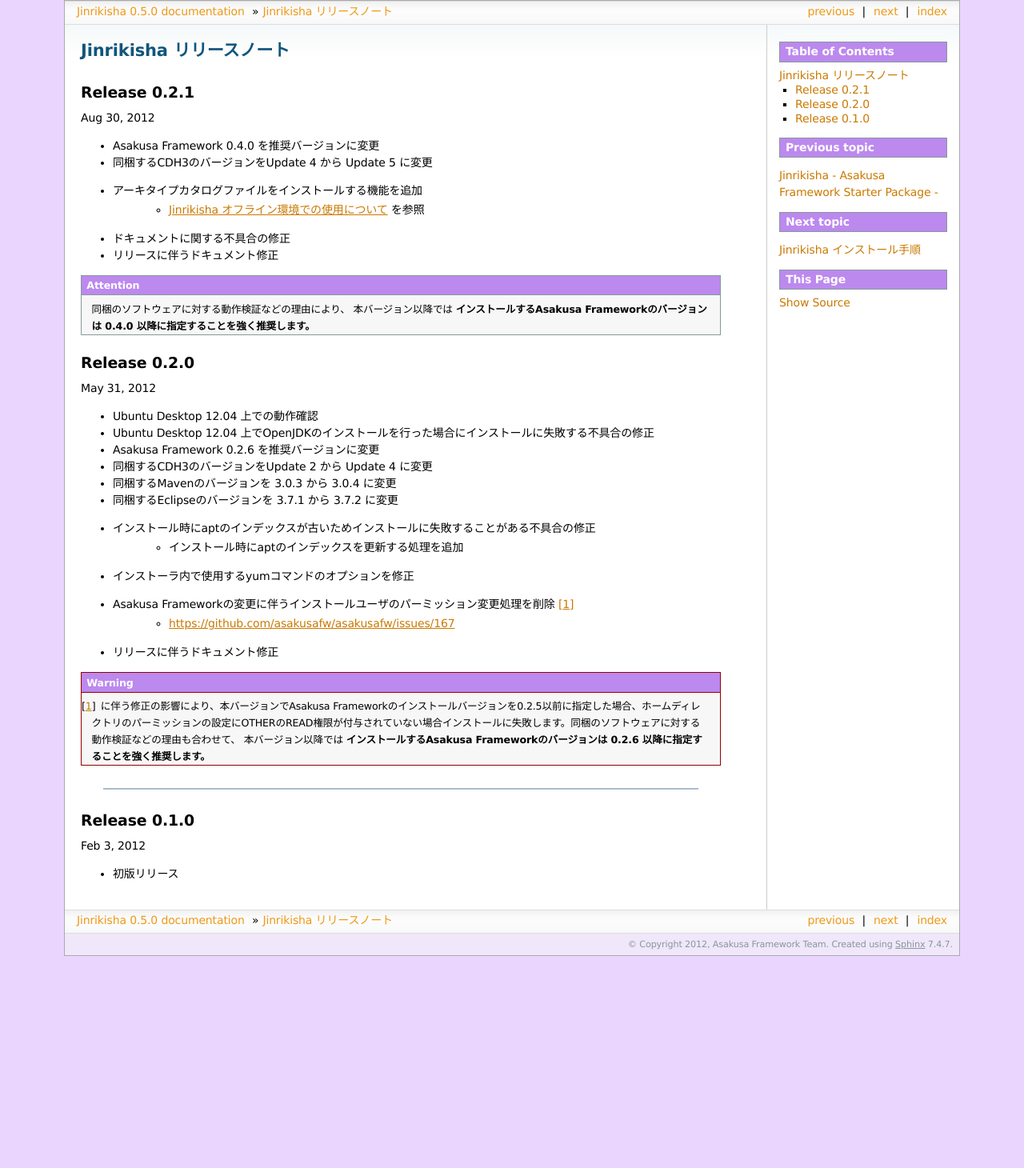
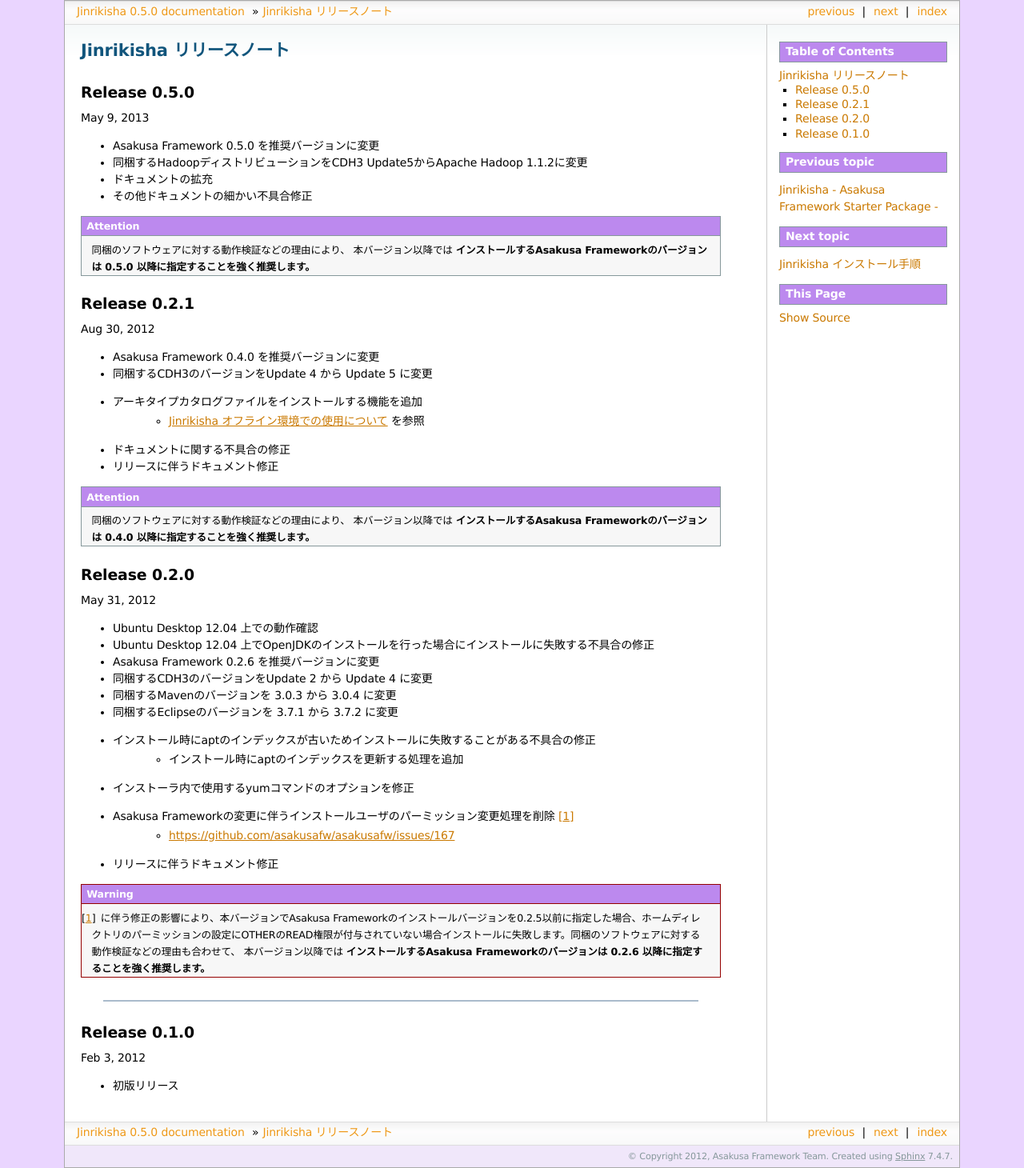
Before and after one commit to asakusafw/asakusafw-starter, a Sphinx documentation site: the page built from jinrikisha/docs/ja/source/release-notes.rst, in a window 1280 px wide. Shown: the whole page at 80% size. Built offline with Sphinx 7.4.7, drawn with Linux system fonts in a browser that asks for light colours; formulas are drawn with MathJax 3; before the commit the page ends 1195 px from its top, so only the background shows below that.

Commit message:
Add release notes for version 0.5.0.

```diff
--- a/jinrikisha/docs/ja/source/release-notes.rst
+++ b/jinrikisha/docs/ja/source/release-notes.rst
@@ -3,6 +3,18 @@
 =========================
 Jinrikisha リリースノート
 =========================
+
+Release 0.5.0
+=============
+May 9, 2013
+
+* Asakusa Framework 0.5.0 を推奨バージョンに変更
+* 同梱するHadoopディストリビューションをCDH3 Update5からApache Hadoop 1.1.2に変更
+* ドキュメントの拡充
+* その他ドキュメントの細かい不具合修正
+
+..  attention::
+    同梱のソフトウェアに対する動作検証などの理由により、 本バージョン以降では **インストールするAsakusa Frameworkのバージョンは 0.5.0 以降に指定することを強く推奨します。**
 
 Release 0.2.1
 =============
```
